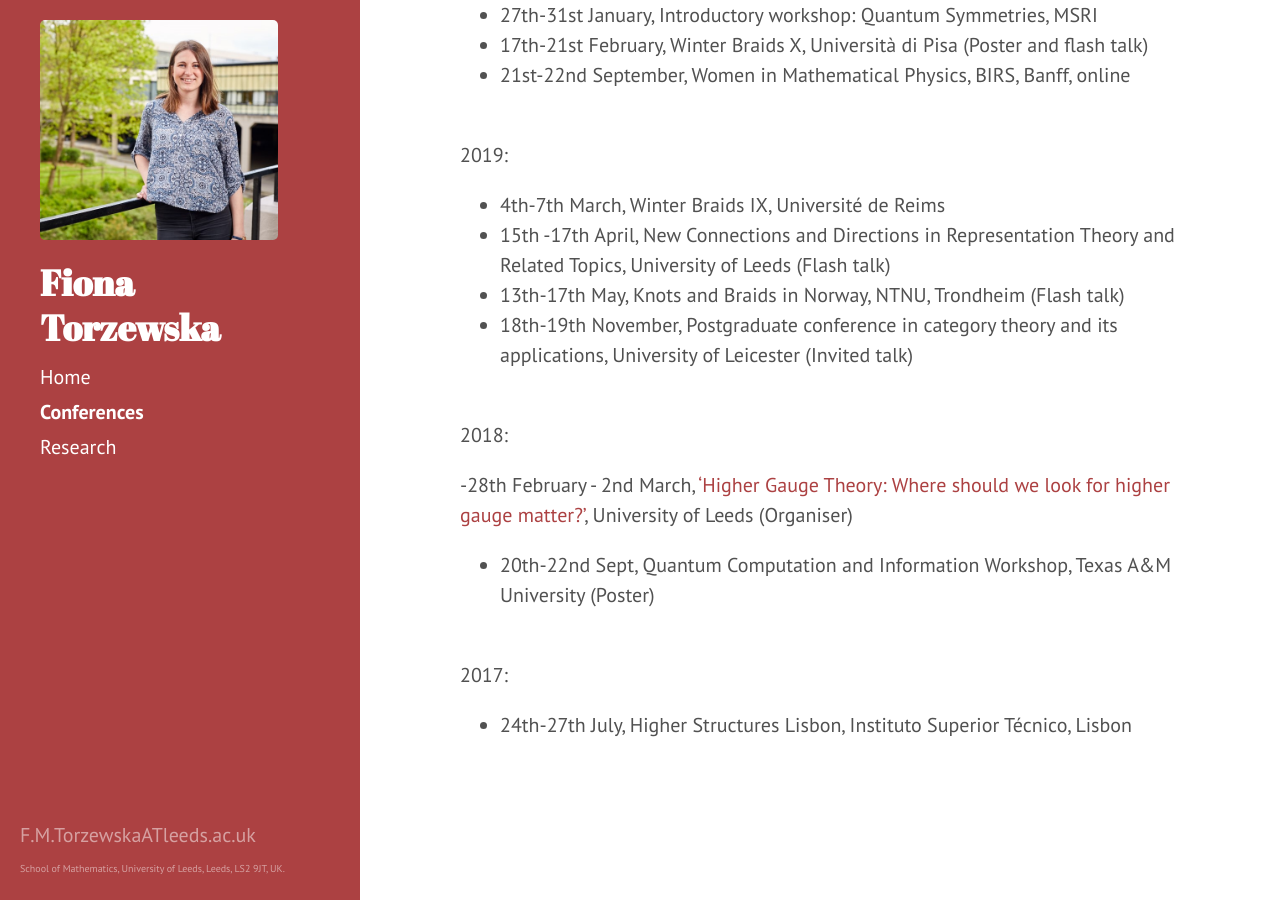
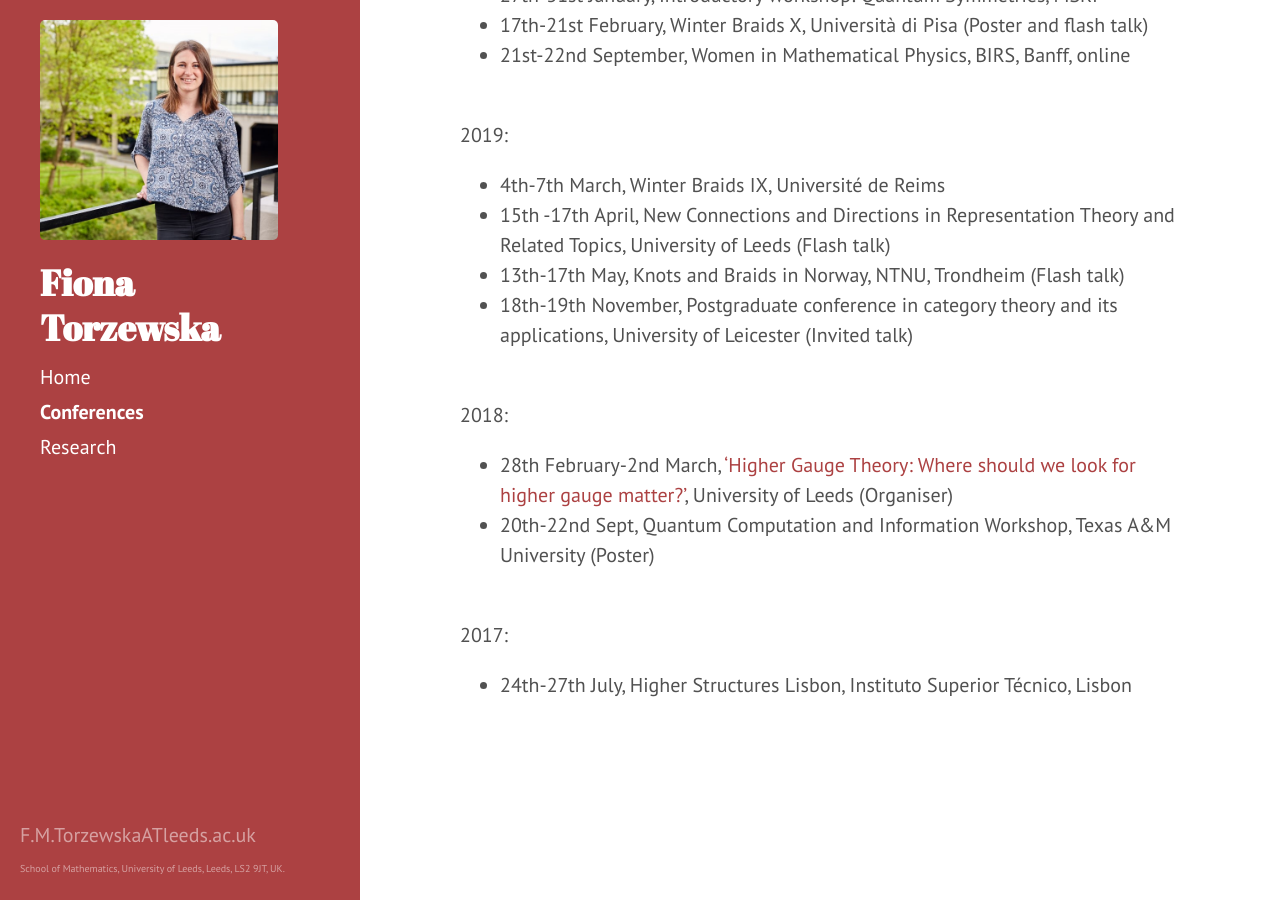
Before and after one commit to fionatorzewska/fionatorzewska.github.io, a Jekyll site: the page built from conferences.md, in a window 1280 px wide and 900 px high, scrolled down 580 px. Built offline with Jekyll 4.4.1, drawn with Linux system fonts in a browser that asks for light colours; Markdown is read by kramdown in place of the engine named in the settings.

```diff
--- a/conferences.md
+++ b/conferences.md
@@ -10,7 +10,7 @@ title: Conferences
 2022:
 
 - 13th-17th June, ['Quantum Topology and Geometry'](https://www.mathconf.org/qtg2022), Institut Henri Poincar&eacute;
-- - 11th-15th July, ['Bicategories, Categorification and Quantum Theory'](https://conferences.leeds.ac.uk/bcqt2022/), University of Leeds
+- 11th-15th July, ['Bicategories, Categorification and Quantum Theory'](https://conferences.leeds.ac.uk/bcqt2022/), University of Leeds
 - 25th-26th August, ['60th ARTIN Meeting'](https://www.nottingham.ac.uk/mathematics/events/artin-2022.aspx), University of Nottingham (Invited talk)
 
 <br> 2020:
@@ -29,7 +29,7 @@ title: Conferences
 
 <br> 2018:
 
--28th February - 2nd March, ['Higher Gauge Theory: Where should we look for higher gauge matter?'](http://www1.maths.leeds.ac.uk/~ppmartin/SEMINARS/HGT_WS/), University of Leeds (Organiser)
+- 28th February-2nd March, ['Higher Gauge Theory: Where should we look for higher gauge matter?'](http://www1.maths.leeds.ac.uk/~ppmartin/SEMINARS/HGT_WS/), University of Leeds (Organiser)
 - 20th-22nd Sept, Quantum Computation and Information Workshop, Texas A&#38;M University (Poster)
 
 <br> 2017:
```
